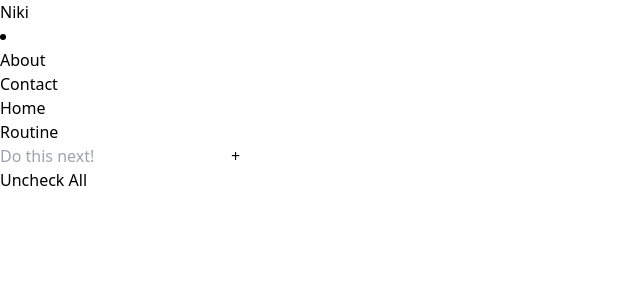
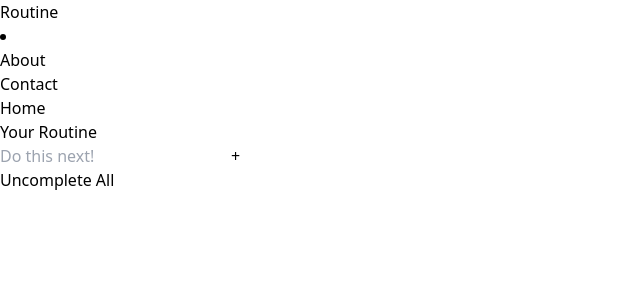
Before and after one commit to seolyam/RoutineApp, a React (Vite) app: page / in a window 1280 px wide. Shown: the top 300 px of the page, without its empty margins (0-640 px from the left). Built offline with nearby package versions, Linux system fonts and the light colour scheme.

Commit message:
descriptions fixes

```diff
--- a/src/App.tsx
+++ b/src/App.tsx
@@ -12,7 +12,7 @@ function App() {
       <NavigationBar />
 
       <main className="py-10 h-screen space-y-5 overflow-y-auto ">
-        <h1 className="font-thin text-3xl text-center">Routine</h1>
+        <h1 className="font-thin text-3xl text-center">Your Routine</h1>
         <div className="max-w-lg mx-auto border-2 rounded-lg border-[#726759] bg-[#D8968F] p-5 space-y-2">
           <AddTodoForm onSubmit={addTodo} />
           <TodoList
--- /dev/null
+++ b/src/components/About.tsx
@@ -0,0 +1,3 @@
+export default function About() {
+  return <p>itlog</p>;
+}
--- a/src/components/NavigationBar.tsx
+++ b/src/components/NavigationBar.tsx
@@ -1,7 +1,7 @@
 export default function NavigationBar() {
   return (
     <nav className="bg-[#778F80] text-white p-8 flex justify-between font-thin">
-      <div className="flex">Niki</div>
+      <div className="flex">Routine</div>
 
       <li className="flex gap-8">
         <ul>About</ul>
--- a/src/components/TodoItem.tsx
+++ b/src/components/TodoItem.tsx
@@ -26,7 +26,7 @@ export default function TodoItem({
   };
 
   return (
-    <div className="flex">
+    <div className="flex gap-1">
       <label className=" flex border rounded-md p-2 border-black bg-[#FAF8F1] hover:bg- grow justify-between">
         <div className="flex gap-2">
           <input
@@ -56,7 +56,7 @@ export default function TodoItem({
         </button>
       </label>
       <button onClick={() => onDelete(todo.id)}>
-        <Trash2 className="text-[#FAF8f1]"></Trash2>
+        <Trash2 className="text-[#FAF8f1] mb-1"></Trash2>
       </button>
     </div>
   );
--- a/src/components/TodoList.tsx
+++ b/src/components/TodoList.tsx
@@ -55,7 +55,9 @@ export default function TodoList({
           onClick={toggleAllTodos}
           className="px-4 py-2 bg-[#726759] text-white rounded"
         >
-          {todos.every((todo) => todo.completed) ? "Uncheck All" : "Check All"}
+          {todos.every((todo) => todo.completed)
+            ? "Uncomplete All"
+            : "Complete All"}
         </button>
       </div>
     </div>
```
